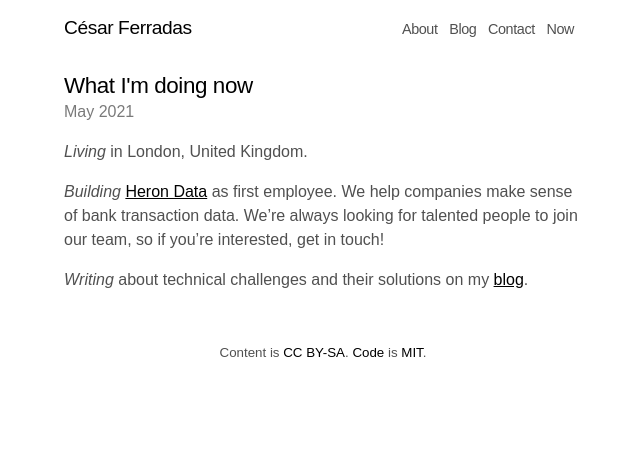
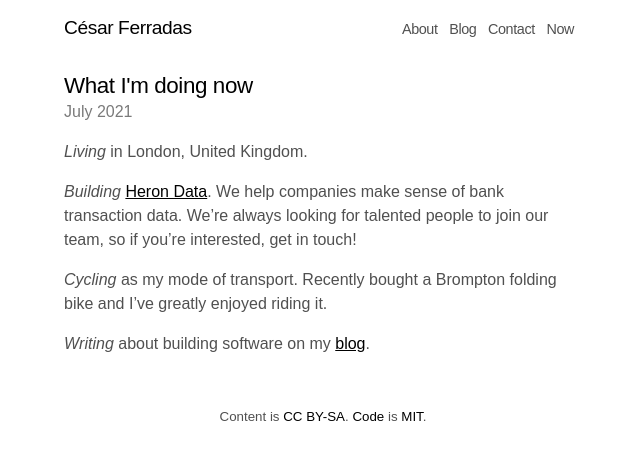
Before and after one commit to cesarferradas/ferrad.as, a Jekyll site: the page built from now.md, in a window 1280 px wide. Shown: the top 460 px of the page, without its empty margins (317-957 px from the left). Built offline with Jekyll 4.4.1, drawn with Linux system fonts in a browser that asks for light colours.

Commit message:
edit now page

```diff
--- a/Gemfile
+++ b/Gemfile
@@ -4,4 +4,3 @@ gem "jekyll"
 gem "jekyll-feed"
 gem "jekyll-seo-tag"
 gem "jekyll-sitemap"
-gem "jekyll-redirect-from"
--- a/_config.yml
+++ b/_config.yml
@@ -20,4 +20,3 @@ plugins:
   - jekyll-feed
   - jekyll-seo-tag
   - jekyll-sitemap
-  - jekyll-redirect-from
--- a/now.md
+++ b/now.md
@@ -1,14 +1,16 @@
 ---
 title: What I'm doing now
 layout: page
-last_modified_at: 2021-05-03
+last_modified_at: 2021-07-21
 ---
 
 _Living_ in London, United Kingdom.
 
-_Building_ [Heron Data](https://herondata.io) as first employee. We help
-companies make sense of bank transaction data. We're always looking for
-talented people to join our team, so if you're interested, get in touch!
+_Building_ [Heron Data](https://herondata.io). We help companies make sense of
+bank transaction data. We're always looking for talented people to join our
+team, so if you're interested, get in touch!
 
-_Writing_ about technical challenges and their solutions on my
-[blog]({{ site.author.medium }}).
+_Cycling_ as my mode of transport. Recently bought a Brompton folding bike and
+I've greatly enjoyed riding it.
+
+_Writing_ about building software on my [blog]({{ site.author.medium }}).
```
Also changed, not shown: index.md (+0 -2 lines).
